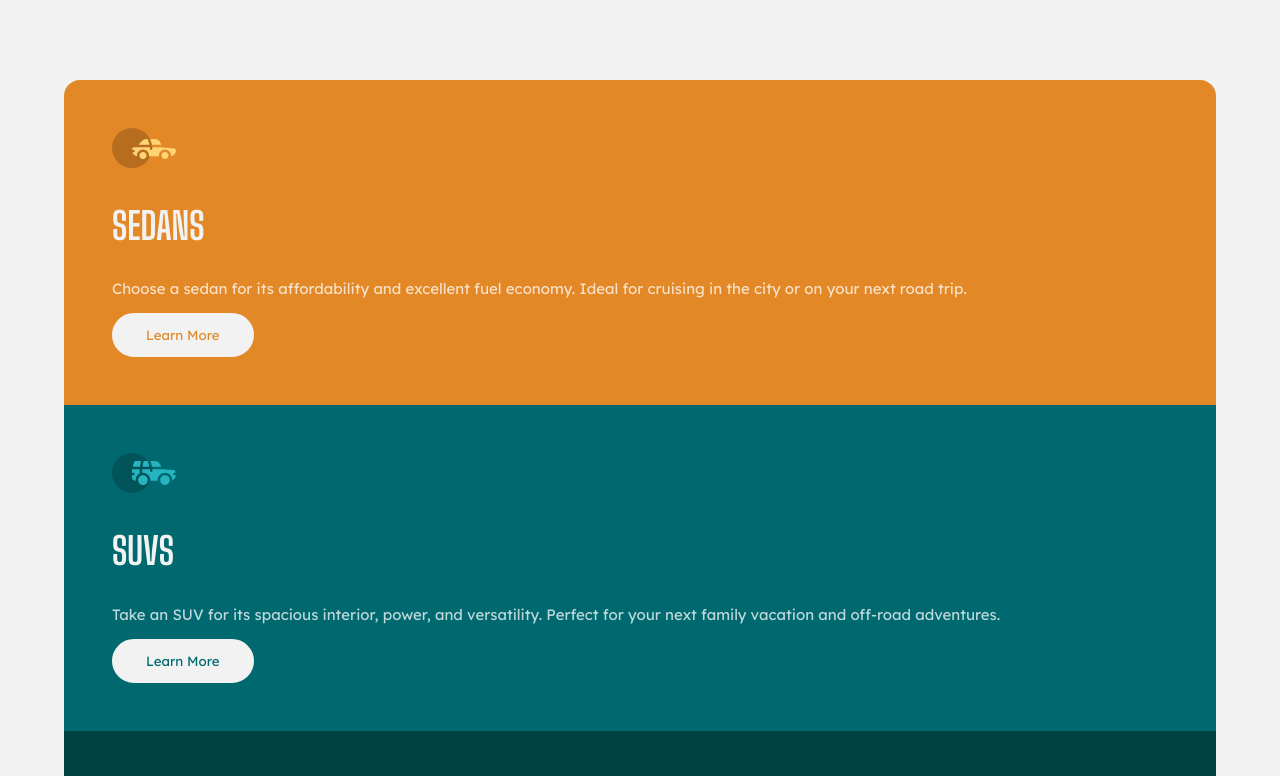
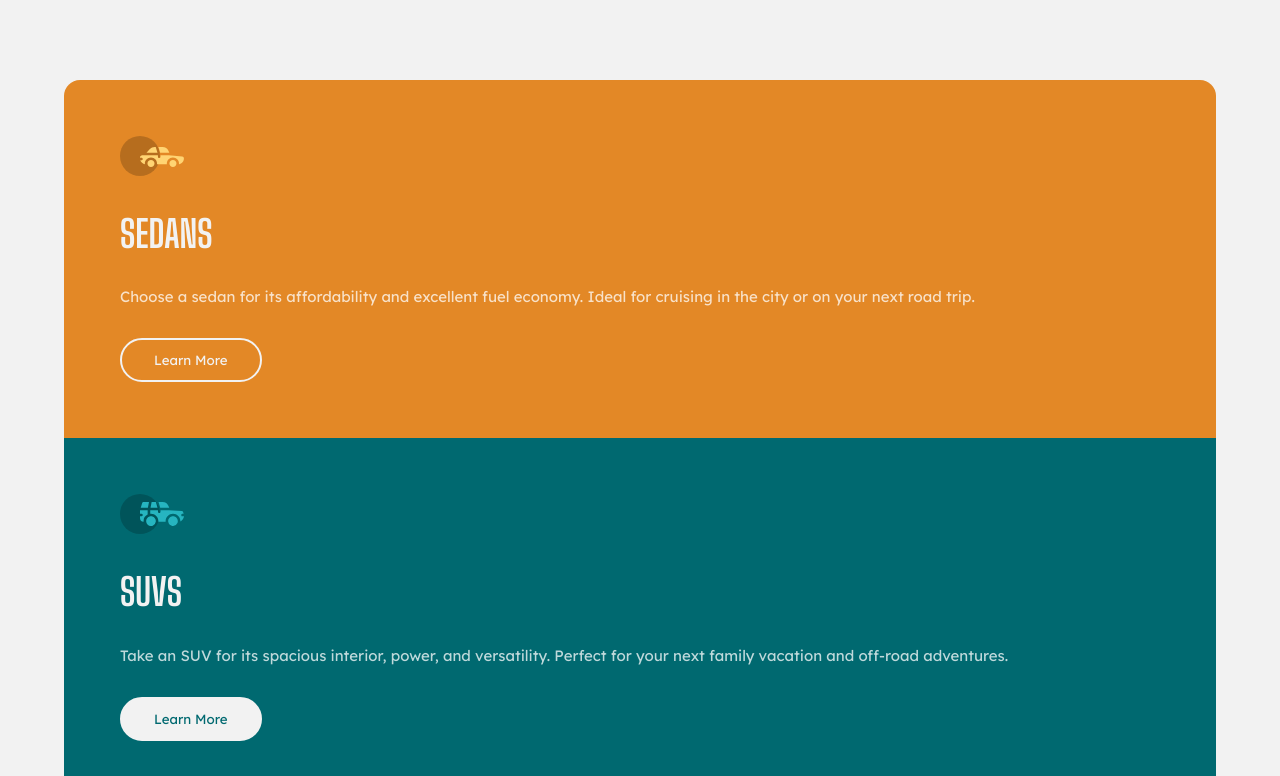
Before and after one commit to plarriera/3-column-preview-card, a plain HTML site: page index.html in a window 1280 px wide. In both pictures the pointer is over the button 182 px from the left and 335 px from the top of the page. Shown: the top 776 px of the page. Drawn offline with Linux system fonts and the light colour scheme.

Commit message:
add hover states for buttons + polish details

```diff
--- a/css/style.css
+++ b/css/style.css
@@ -29,7 +29,11 @@ main {
 }
 
 section {
-    padding: 3rem;
+    padding: 3.5rem;
+}
+
+p {
+    margin-bottom: 2rem;
 }
 
 h2 {
@@ -53,21 +57,35 @@ h2 {
 
 button {
     background-color: var(--gray);
-    color: none;
     border: 2px solid var(--gray);
     font-family: 'Lexend Deca', Arial, Helvetica, sans-serif;
     padding: 0.75rem 2rem;
     border-radius: 2rem;
 }
 
+
 #sedans button{
     color: var(--orange);
+}
+#sedans button:hover{
+    background-color: var(--orange);
 }
 
 #suvs button {
     color: var(--cyan);
 }
+#suvs button:hover {
+    background-color: var(--cyan);
+}
 
 #luxury button {
     color: var(--darkcyan);
 }
+#luxury button:hover {
+    background-color: var(--darkcyan);
+}
+
+button:hover {
+    color: var(--gray) !important;
+    cursor: pointer;
+}
```
